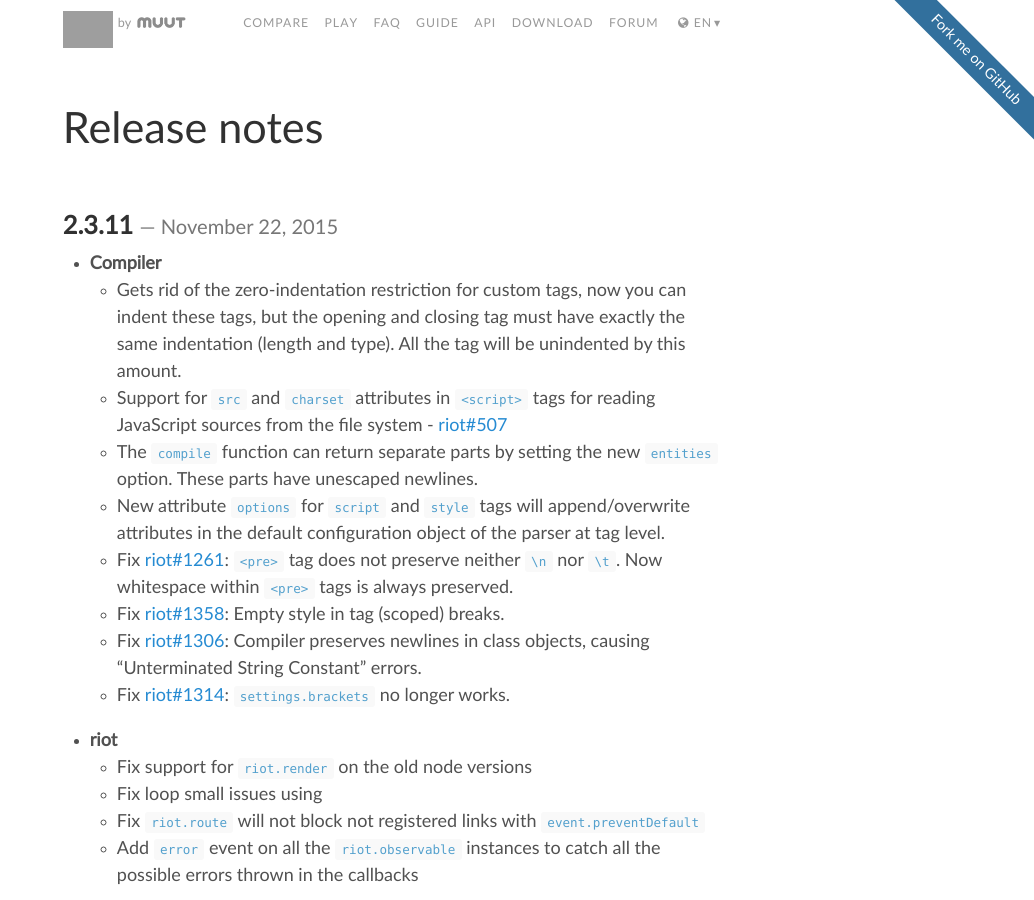
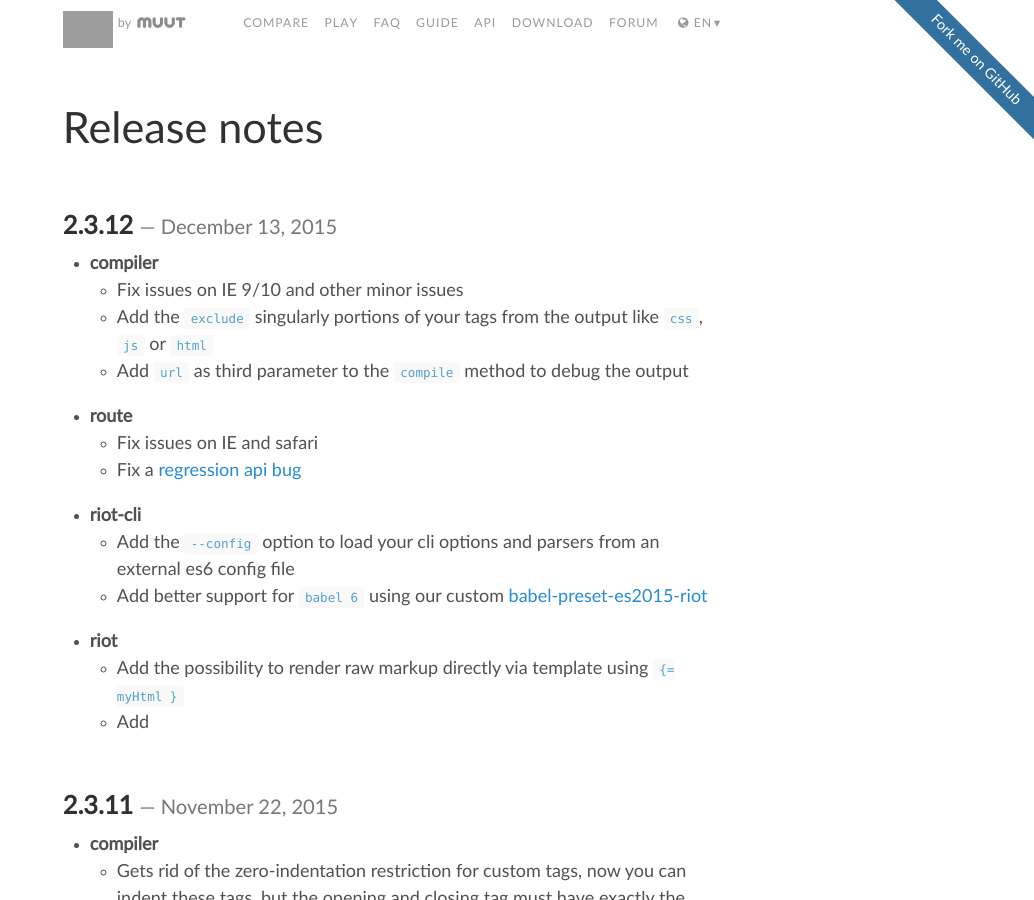
Before and after one commit to riot/riot.github.io, a Jekyll site: the page built from release-notes.md, in a window 1280 px wide and 900 px high. Shown: the whole window, without its empty margins (246-1280 px from the left). Built offline with Jekyll 4.4.1, drawn with Linux system fonts in a browser that asks for light colours; nearby versions of some CDN libraries; Markdown is read by kramdown in place of the engine named in the settings; grey boxes are pictures that could not be loaded.

Commit message:
adding the release note

```diff
--- a/release-notes.md
+++ b/release-notes.md
@@ -6,9 +6,25 @@
 
 # {{ page.title }}
 
+## 2.3.12 *December 13, 2015*
+
+- __compiler__
+  - Fix issues on IE 9/10 and other minor issues
+  - Add the `exclude` singularly portions of your tags from the output like `css`, `js` or `html`
+  - Add `url` as third parameter to the `compile` method to debug the output
+- __route__
+  - Fix issues on IE and safari
+  - Fix a [regression api bug](https://github.com/riot/route/issues/30)
+- __riot-cli__
+  - Add the `--config` option to load your cli options and parsers from an external es6 config file
+  - Add better support for `babel 6` using our custom [babel-preset-es2015-riot](https://github.com/riot/babel-preset-es2015-riot)
+- __riot__
+  - Add the possibility to render raw markup directly via template using `{= myHtml }`
+  - Add
+
 ## 2.3.11 *November 22, 2015*
 
-- __Compiler__
+- __compiler__
   - Gets rid of the zero-indentation restriction for custom tags, now you can indent these tags, but the opening and closing tag must have exactly the same indentation (length and type). All the tag will be unindented by this amount.
   - Support for `src` and `charset` attributes in `<script>` tags for reading JavaScript sources from the file system - [riot#507](https://github.com/riot/riot/issues/507)
   - The `compile` function can return separate parts by setting the new `entities` option. These parts have unescaped newlines.
```
